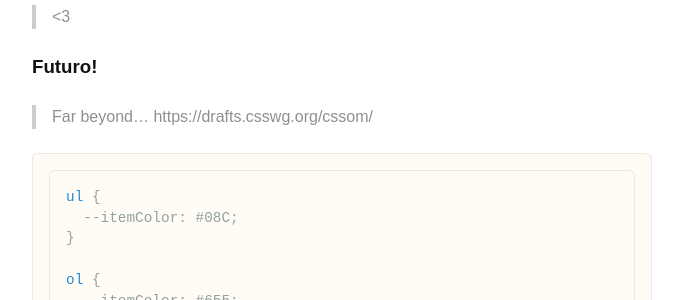
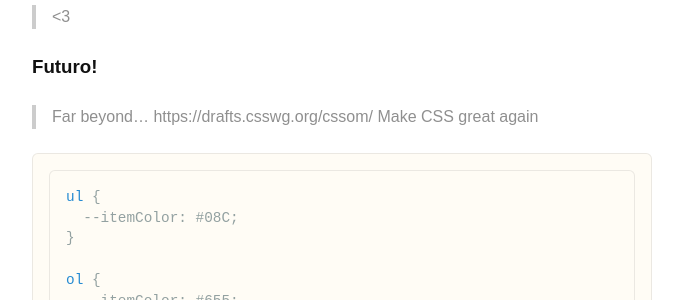
Before and after one commit to AgtLucas/_agtlucas.com, a Jekyll site: the page built from _posts/2016-05-20-css-is-dead-long-live-css.markdown, in a window 1280 px wide. Shown: the part 1373-1673 px from the top of the page, without its empty margins (298-981 px from the left). Built offline with Jekyll 4.4.1, drawn with Linux system fonts in a browser that asks for light colours; some web fonts are replaced; comment, search, counter and statistics services are not loaded.

Commit message:
Update 2016-05-20-css-is-dead-long-live-css.markdown

````diff
--- a/_posts/2016-05-20-css-is-dead-long-live-css.markdown
+++ b/_posts/2016-05-20-css-is-dead-long-live-css.markdown
@@ -46,6 +46,7 @@
 ### Futuro!
 > Far beyond...
 > https://drafts.csswg.org/cssom/
+> Make CSS great again
 
 ```css
 ul {
````
